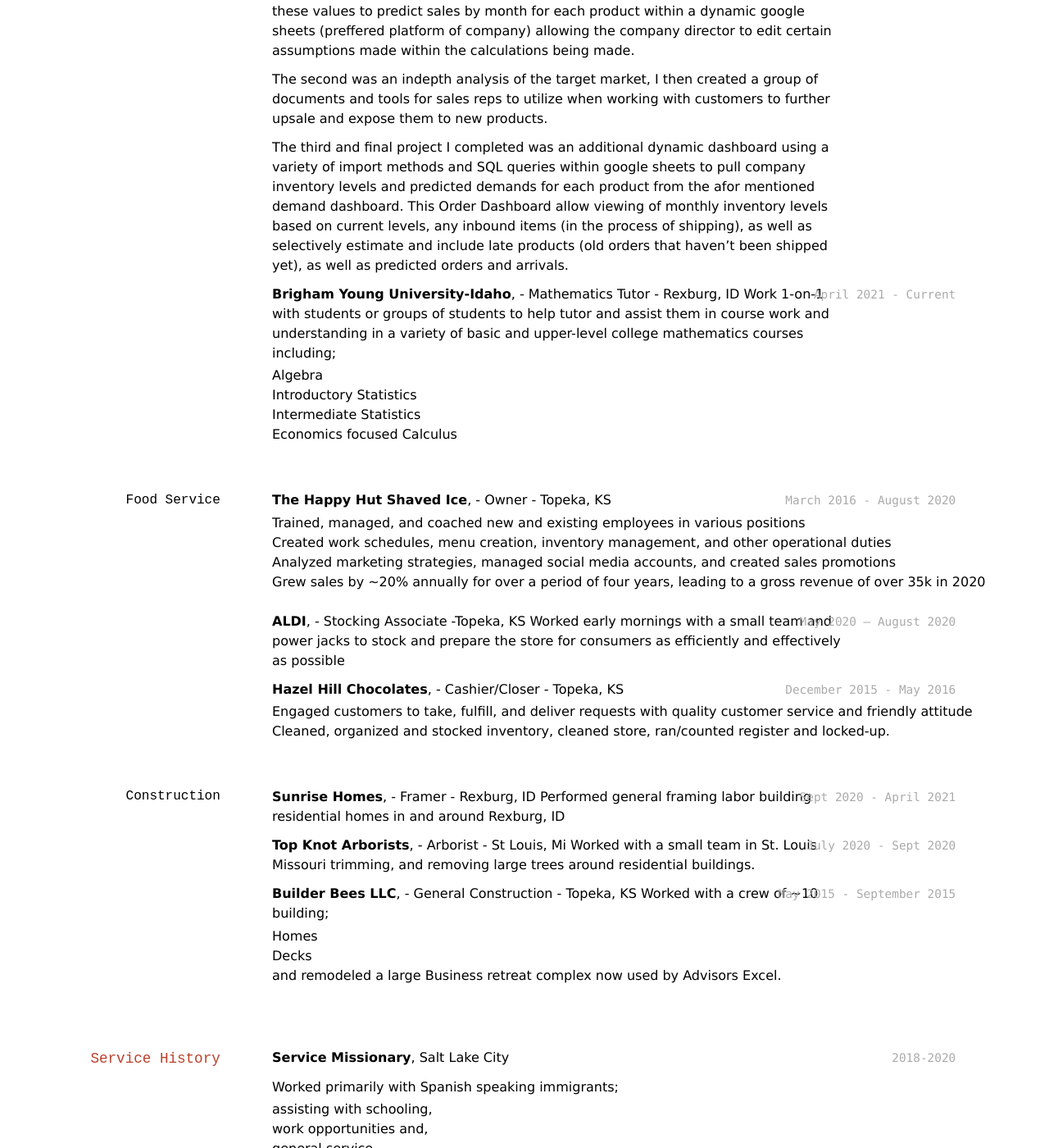
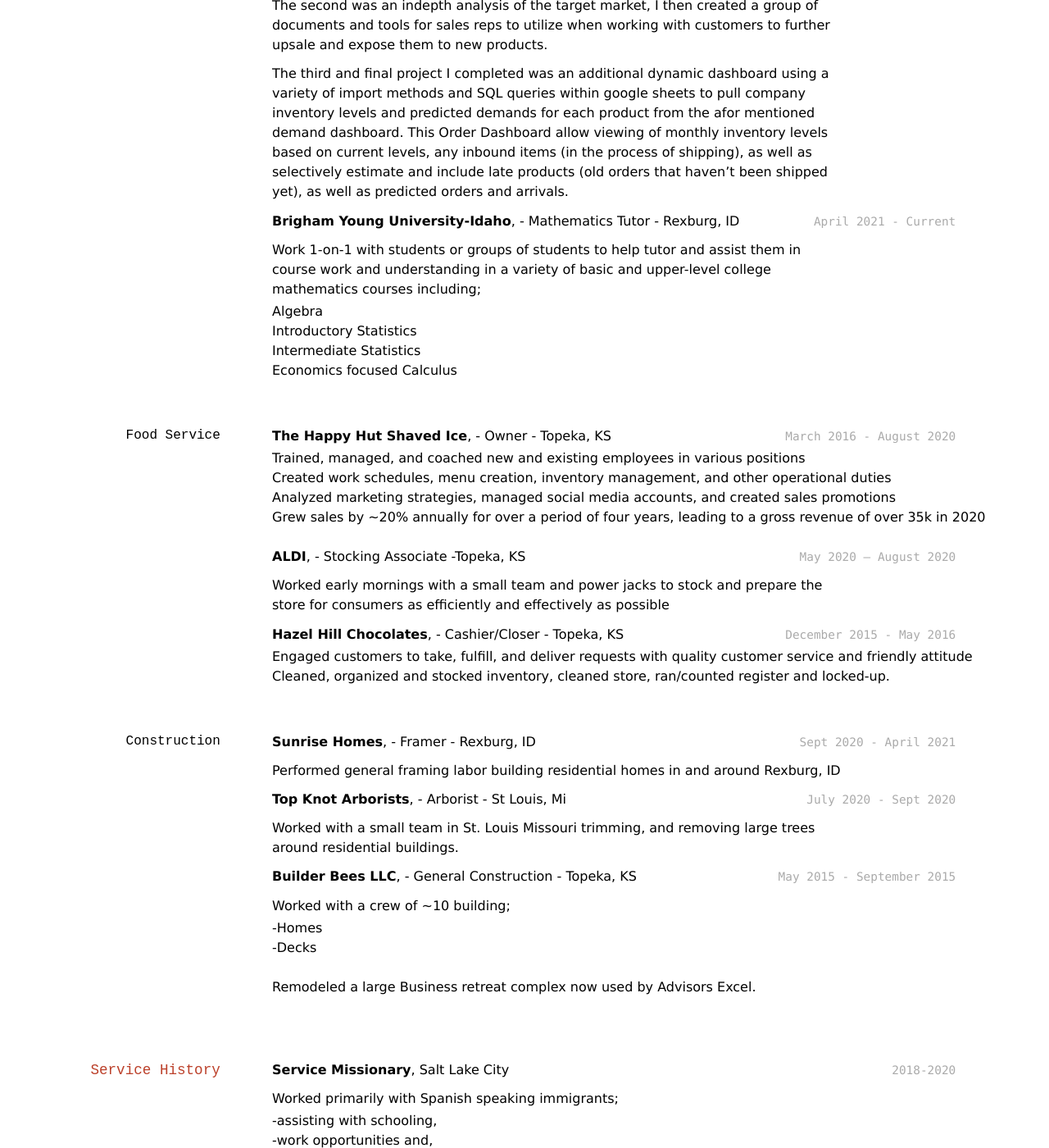
Before and after one commit to TBrost/Brost-Resume, a Jekyll site: the page built from docs/index.md, in a window 1280 px wide and 1400 px high, scrolled down 1177 px. Shown: the whole window at 82% size. Built offline with Jekyll 4.4.1, drawn with Linux system fonts in a browser that asks for light colours; some of the changed text lies outside the part shown.

Commit message:
update index

```diff
--- a/docs/index.md
+++ b/docs/index.md
@@ -56,6 +56,7 @@ __Reseach and Business Development Center__, Rexburg, ID
 
 `Sept 2021 - Dec 2021`
 __Hot Cup Factory__, - Business Development Specialist - Rexburg, ID
+
 Worked closely with the company director to aggregate and collect data from across various departments within the company.
 While there I completed three major projects to help the company take advantage of a period of exponetial growth during its first few years;
 
@@ -67,6 +68,7 @@ The third and final project I completed was an additional dynamic dashboard usin
 
 `April 2021 - Current`
 __Brigham Young University-Idaho__, - Mathematics Tutor - Rexburg, ID
+
 Work 1-on-1 with students or groups of students to help tutor and assist them in course work and understanding in a variety of basic and upper-level college mathematics courses including;
 - Algebra
 - Introductory Statistics
@@ -85,6 +87,7 @@ __The Happy Hut Shaved Ice__, - Owner - Topeka, KS
 
 `May 2020 – August 2020`
 __ALDI__, - Stocking Associate -Topeka, KS
+
 Worked early mornings with a small team and power jacks to stock and prepare the store for consumers as efficiently and effectively as possible
 
 `December 2015 - May 2016`
@@ -97,18 +100,22 @@ __Hazel Hill Chocolates__, - Cashier/Closer - Topeka, KS
 
 `Sept 2020 - April 2021`
 __Sunrise Homes__, - Framer - Rexburg, ID
+
 Performed general framing labor building residential homes in and around Rexburg, ID
 
 `July 2020 - Sept 2020`
 __Top Knot Arborists__, - Arborist - St Louis, Mi
+
 Worked with a small team in St. Louis Missouri trimming, and removing large trees around residential buildings.
 
 `May 2015 - September 2015`
 __Builder Bees LLC__, - General Construction - Topeka, KS
+
 Worked with a crew of ~10 building;
-- Homes
-- Decks
-- and remodeled a large Business retreat complex now used by Advisors Excel.
+-  -Homes
+-  -Decks
+
+Remodeled a large Business retreat complex now used by Advisors Excel.
 
 
 
@@ -119,9 +126,9 @@ Worked with a crew of ~10 building;
 __Service Missionary__, Salt Lake City
 
 Worked primarily with Spanish speaking immigrants;
-- assisting with schooling,
-- work opportunities and,
-- general service.
+-  -assisting with schooling,
+-  -work opportunities and,
+-  -general service.
 
 
 
```
Also changed, not shown: other parts of docs/index.md (+4 -4 lines).
